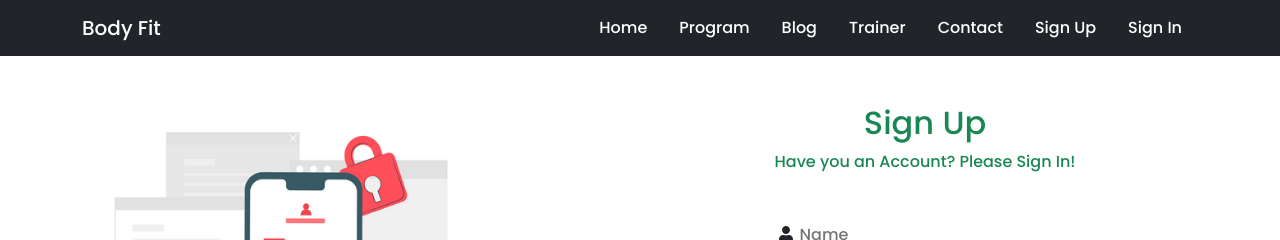
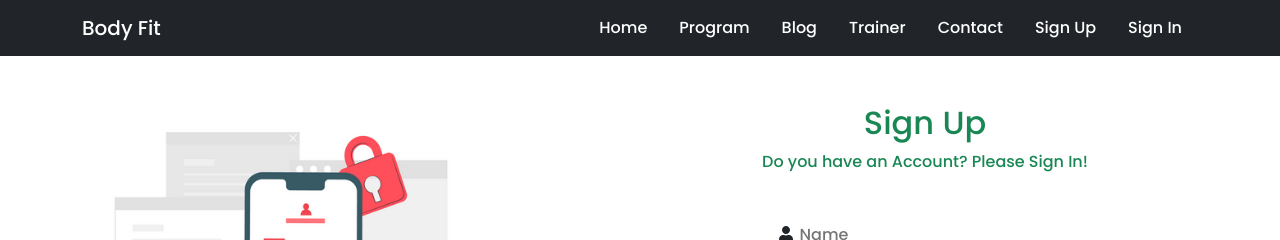
Before and after one commit to arunabhnewar/body-fit-fitness, a React (Create React App) app: page /registration in a window 1280 px wide. Shown: the top 240 px of the page. Built offline with nearby package versions, Linux system fonts and the light colour scheme; no server answers.

Commit message:
sign up corrected

```diff
--- a/src/Pages/Login/Registration/Registration.js
+++ b/src/Pages/Login/Registration/Registration.js
@@ -25,7 +25,7 @@ const Registration = () => {
 
                     <p className="text-center mb-5">
                         <NavLink className="text-decoration-none text-success" to="/login">
-                            Have you an Account? Please Sign In!
+                            Do you have an Account? Please Sign In!
                         </NavLink>
                     </p>
 
```
